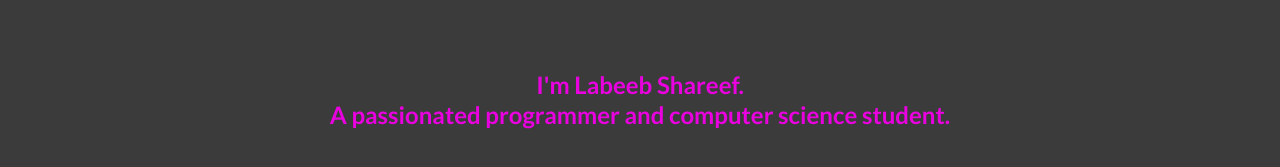
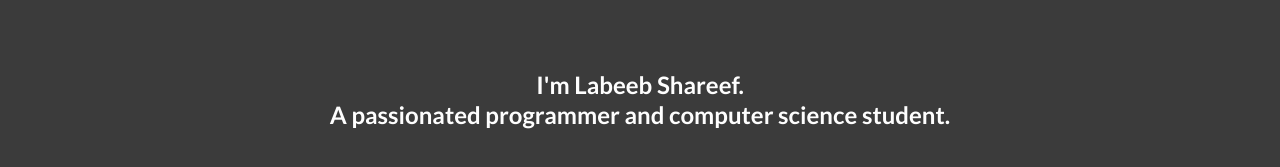
Before and after one commit to labeebshareef/labeebshareef.github.io, a plain HTML site: page index.html in a window 1280 px wide. Shown: the part 709-876 px from the top of the page. Drawn offline with Linux system fonts and the light colour scheme.

Commit message:
Update index.html

```diff
--- a/index.html
+++ b/index.html
@@ -44,7 +44,7 @@
 	<br/><br/><br/><br/><br/><br/><br/>
 	 <div align="center" id="content2" >
 
-		 <h2 class="p2"><br/><br/><br/><font color="pearlwhite"><align="center"> I'm Labeeb Shareef.</align><br/> A passionated programmer and computer science student.</font color></h2></div>
+		 <h2 class="p2"><br/><br/><br/><font color="white"><align="center"> I'm Labeeb Shareef.</align><br/> A passionated programmer and computer science student.</font color></h2></div>
  <script src="particles.js"></script>
 
 <script src="app.js"></script>
```
